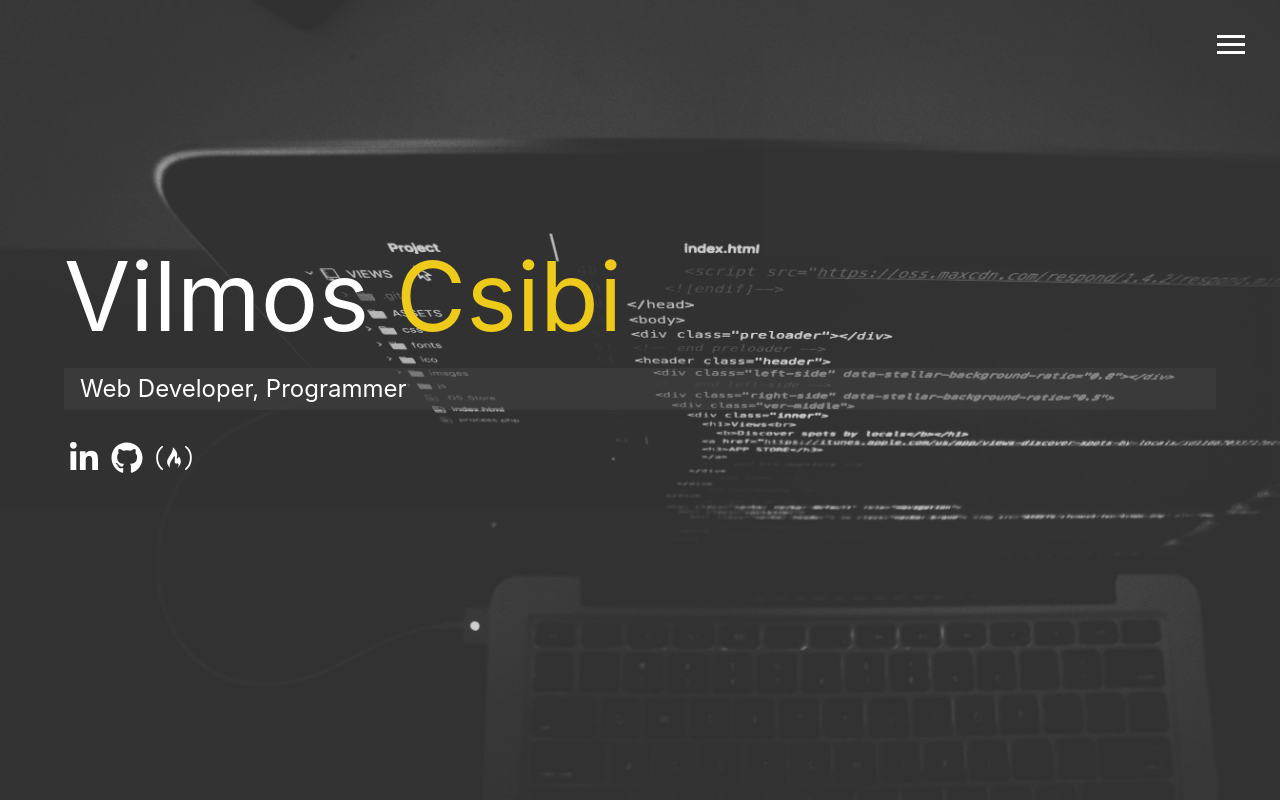
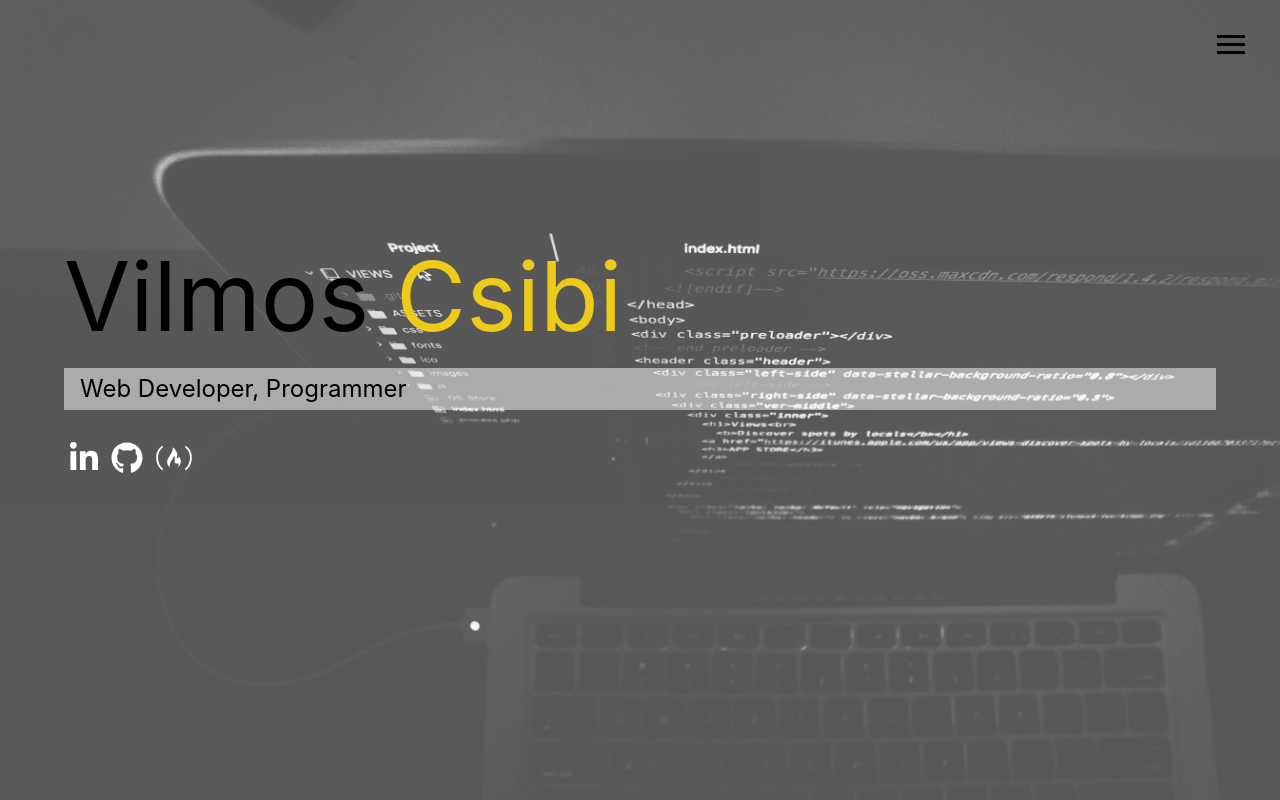
Before and after one commit to csibivili/csvportfolio, a React (Create React App) app: page / in a window 1280 px wide. Built offline with nearby package versions, Linux system fonts and the light colour scheme.

Commit message:
sass func to conditionally set text color

```diff
--- a/src/_config.scss
+++ b/src/_config.scss
@@ -1,4 +1,4 @@
-$primary-color: #444;
+$primary-color: #ffffff;
 $secondary-color: #eeca1a;
 $show-home-image: true;
 $home-image: url(./background.jpg);
@@ -52,3 +52,11 @@ $background-opacity: 0.2;
     @content;
   }
 }
+
+@function set-text-color($color) {
+  @if (lightness($color) > 40) {
+    @return #000000;
+  } @else {
+    @return #ffffff;
+  }
+}
--- a/src/components/header/header.scss
+++ b/src/components/header/header.scss
@@ -17,7 +17,7 @@ header {
       width: 28px;
       height: 3px;
       margin: 0 0 5px 0;
-      background: #ffffff;
+      background: set-text-color($primary-color);
       @include easeOut;
     }
 
@@ -122,7 +122,7 @@ header {
       text-transform: uppercase;
       padding: 1rem 0;
       font-weight: 300;
-      color: #ffffff;
+      color: set-text-color($primary-color);
       text-decoration: none;
       @include easeOut;
 
--- a/src/index.scss
+++ b/src/index.scss
@@ -15,7 +15,7 @@ body {
   line-height: 1.5;
   background: $primary-color;
   @include background;
-  color: #ffffff;
+  color: set-text-color($primary-color);
 }
 
 code {
```
